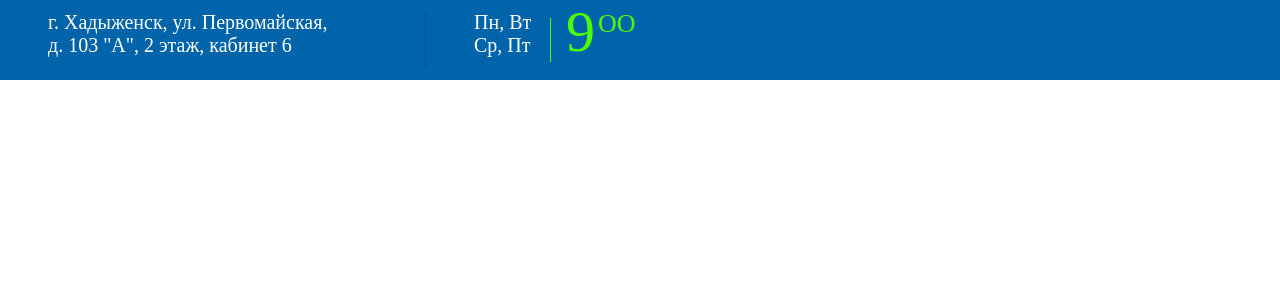
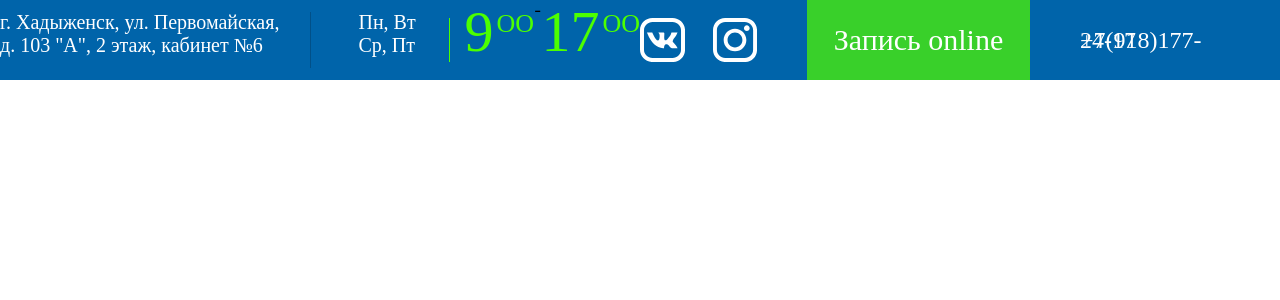
Before and after one commit to Liriconst/uzi-had, a React (Create React App) app: page / in a window 1280 px wide. Shown: the top 300 px of the page. Built offline with nearby package versions, Linux system fonts and the light colour scheme.

Commit message:
Work with App header

```diff
--- a/src/App.module.scss
+++ b/src/App.module.scss
@@ -35,9 +35,24 @@
   height: ptr(80px);
 }
 
-.appHeaderStartText9 {
+.appHeaderStartPart1 {
+  @include flexRelative;
+  width: 50%;
+}
+
+.appHeaderStartPart2 {
+  @include flexRelative;
+  justify-content: flex-end;
+  width: 50%;
+}
+
+.appHeaderStartNumber {
   @include bigTextRobotoSlab;
-  margin: ptr(-2.5px) 0 0 ptr(15px);
+  margin-top: ptr(-2.5px);
+
+  span {
+    margin: 0 ptr(3px) 0 ptr(3px);
+  }
 }
 
 .appHeaderStartTextOO {
@@ -51,7 +66,6 @@
   @include flexRelative;
   @include textRobotoSlab;
   flex-direction: column;
-  padding-left: ptr(48px);
 
   span {
     padding-top: ptr(11px);
@@ -70,6 +84,7 @@
   height: ptr(56px);
   background: #015088;
   margin-top: ptr(12px);
+  margin-right: ptr(48px);
 }
 
 .appHeaderStartSchedule {
@@ -83,5 +98,47 @@
   width: ptr(1px);
   height: ptr(44px);
   background: #4cff00;
-  margin-top: ptr(18px);
+  margin: ptr(18px) ptr(15px) 0 0;
 }
+
+.appHeaderStartNet {
+  @include flexRelative;
+  align-items: center;
+  justify-content: center;
+  width: ptr(52px);
+  margin-right: ptr(28px);
+
+  img {
+    width: 100%;
+  }
+}
+
+.appHeaderStartButton {
+  @include flexRelative;
+  align-items: center;
+  justify-content: center;
+  width: ptr(260px);
+  height: ptr(80px);
+  background: #39d02a;
+  margin: 0 ptr(50px) 0 ptr(22px);
+
+  span {
+    font-family: "Roboto Slab", serif;
+    font-size: ptr(30px);
+    font-weight: 400;
+    color: white;
+    line-height: 0;
+  }
+}
+
+.appHeaderStartPhone {
+  @include flexRelative;
+  align-items: center;
+  justify-content: center;
+  font-family: "Roboto Slab", serif;
+  font-size: ptr(24px);
+  font-weight: 400;
+  color: white;
+  line-height: 0;
+  margin-right: ptr(48px);
+}
--- a/src/App.tsx
+++ b/src/App.tsx
@@ -14,9 +14,10 @@ const App: React.FC = () => {
       <Router history={appHistory}>
         <div className={styles.appHeader}>
           <div className={styles.appHeaderStart}>
+            <div className={styles.appHeaderStartPart1}>
               <div className={styles.appHeaderStartAddress}>
                 <div className={styles.appHeaderStartDoubleText}><span>г. Хадыженск, ул. Первомайская,</span></div>
-              <div className={styles.appHeaderStartDoubleText}>д. 103 "А", 2 этаж, кабинет 6</div>
+                <div className={styles.appHeaderStartDoubleText}>д. 103 "А", 2 этаж, кабинет №6</div>
               </div>
               <span className={styles.appHeaderStartAddressSeparator}/>
               <div className={styles.appHeaderStartSchedule}>
@@ -24,8 +25,18 @@ const App: React.FC = () => {
                 <div className={styles.appHeaderStartDoubleText}>Ср, Пт</div>
               </div>
               <span className={styles.appHeaderStartScheduleSeparator}/>
-            <div className={styles.appHeaderStartText9}>9</div>
+              <div className={styles.appHeaderStartNumber}>9</div>
               <div className={styles.appHeaderStartTextOO}>ОО</div>
+              <div className={styles.appHeaderStartDash}>-</div>
+              <div className={styles.appHeaderStartNumber}>17</div>
+              <div className={styles.appHeaderStartTextOO}>ОО</div>
+            </div>
+            <div className={styles.appHeaderStartPart2}>
+              <div className={styles.appHeaderStartNet}><img src="/static/svg/7-vk-White.svg" alt={""}/></div>
+              <div className={styles.appHeaderStartNet}><img src="/static/svg/8-instagram-White.svg" alt={""}/></div>
+              <div className={styles.appHeaderStartButton}><span>Запись online</span></div>
+              <span className={styles.appHeaderStartPhone}>+7(918)177-24-17</span>
+            </div>
             {/* <div><Link to="/">Home</Link></div>*/}
             {/*<div><Link to="/menu">Menu</Link></div>*/}
             {/*<div>*/}
```
Also changed, not shown: public/static/svg/7-vk-White.svg (added), public/static/svg/8-instagram-White.svg (added). Lines whose indentation alone changed are shown as unchanged.
